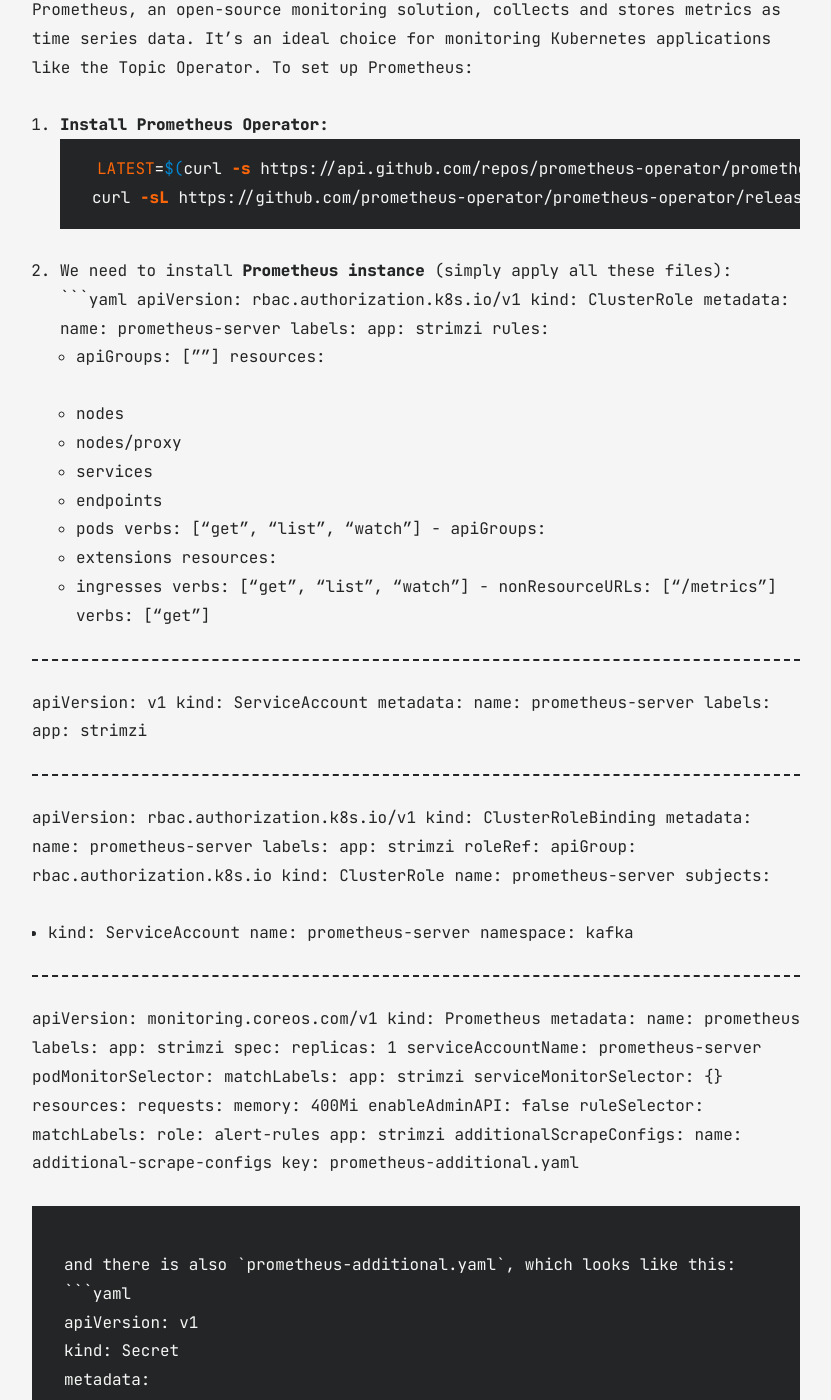
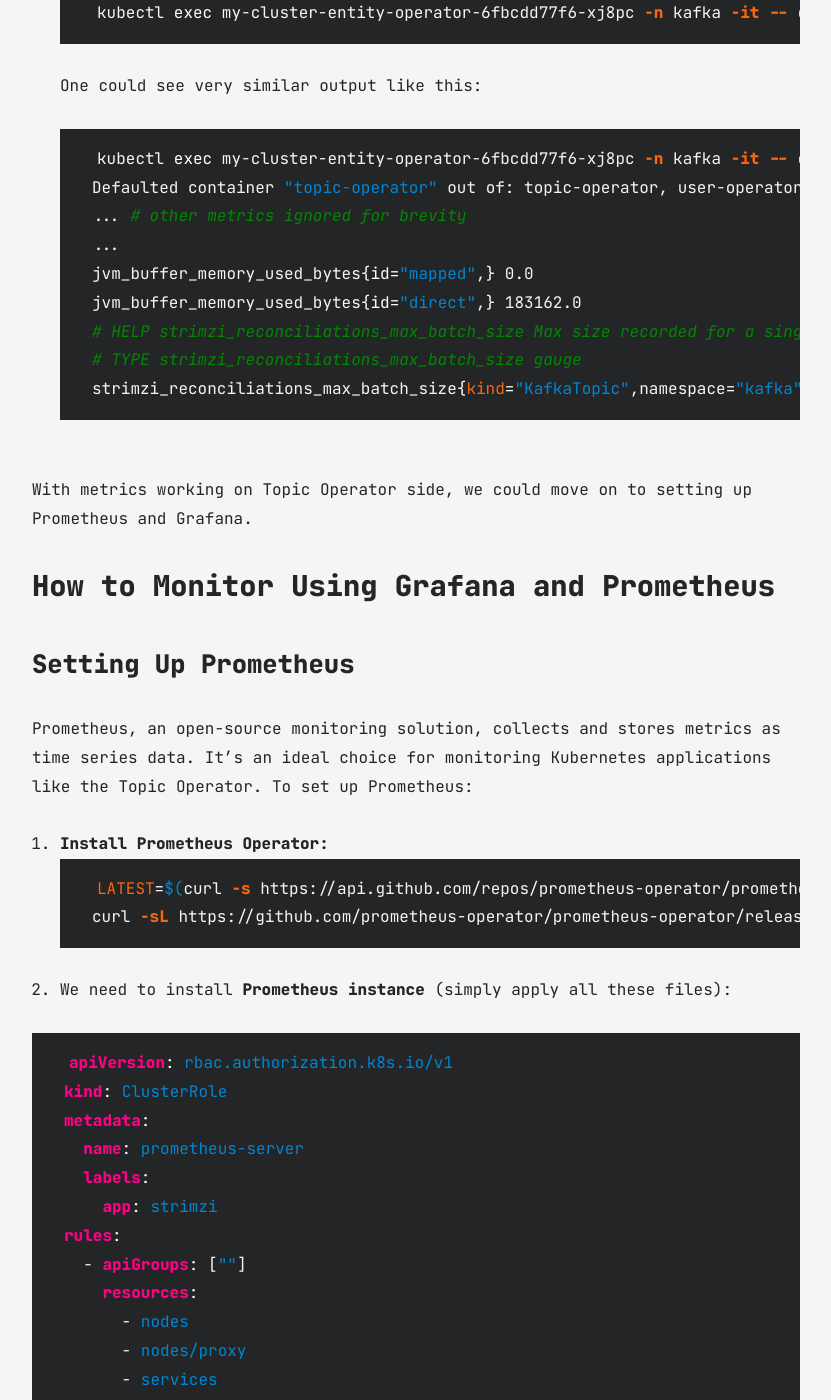
Before and after one commit to see-quick/see-quick.github.io, a Jekyll site: the page built from all_collections/_posts/2024-02-18-practical-grafana-prometheus-in-action.md, in a window 1280 px wide and 1400 px high, scrolled down 6381 px. Shown: the whole window, without its empty margins (224-1055 px from the left). Built offline with Jekyll 4.4.1, drawn with Linux system fonts in a browser that asks for light colours; some of the changed text lies outside the part shown.

Commit message:
grafana
Signed-off-by: see-quick <maros.orsak159@gmail.com>

````diff
--- a/all_collections/_posts/2024-02-18-practical-grafana-prometheus-in-action.md
+++ b/all_collections/_posts/2024-02-18-practical-grafana-prometheus-in-action.md
@@ -254,7 +286,9 @@
         replicaId: "$2"
         memberType: "$3"
 ```
+
 Make sure that you have the right Kafka version configured.
+
 6. Apply such configuration to deploy Kafka cluster with Topic Operator
 ```bash
 kubectl apply -f kafka-cluster.yaml -n kafka
@@ -317,6 +351,7 @@
 curl -sL https://github.com/prometheus-operator/prometheus-operator/releases/download/$LATEST/bundle.yaml | sed -e 's/namespace: default/namespace: kafka/' | kubectl create -f -
 ```
 2. We need to install **Prometheus instance** (simply apply all these files):
+
 ```yaml
 apiVersion: rbac.authorization.k8s.io/v1
 kind: ClusterRole
@@ -392,7 +427,8 @@
     key: prometheus-additional.yaml
 ```
 
-and there is also `prometheus-additional.yaml`, which looks like this:
+and there is also `prometheus-additional.yaml`, which looks like this.
+
 ```yaml
 apiVersion: v1
 kind: Secret
@@ -488,7 +524,7 @@
         target_label: __metrics_path__
         replacement: /api/v1/nodes/${1}/proxy/metrics
 ```
-3. **Configure Prometheus to Scrape Metrics:**
+3. **Configure Prometheus to Scrape Metrics**
    - Create a **ServiceMonitor** or **PodMonitor** resource to specify how Prometheus should discover and scrape metrics from the Topic Operator.
    In this case we will create an **PodMonitor** for entity-operator Pod.
    - Store this in file and then apply using **kubectl** client.
@@ -510,7 +546,7 @@
   - path: /metrics
     port: 8080
 ```
-4. You should see inside Prometheus logs the following:
+4. You should see inside Prometheus logs the following
 ```bash
 oc logs -f prometheus-prometheus-0 -n kafka
 ...
@@ -589,7 +625,7 @@
 ### Steps for Deployment:
 1. **Install Grafana:** - Begin by installing Grafana on your cluster.
 Grafana can be deployed in various ways, including Helm charts, Kubernetes manifests, or directly on a VM or a container.
-For Kubernetes environments, using Kubernetes manifests such as:
+For Kubernetes environments, using Kubernetes manifests such as
 ```yaml
 apiVersion: apps/v1
 kind: Deployment
````
Also changed, not shown: other parts of all_collections/_posts/2024-02-18-practical-grafana-prometheus-in-action.md (+32 -0 lines), 1 other file.
